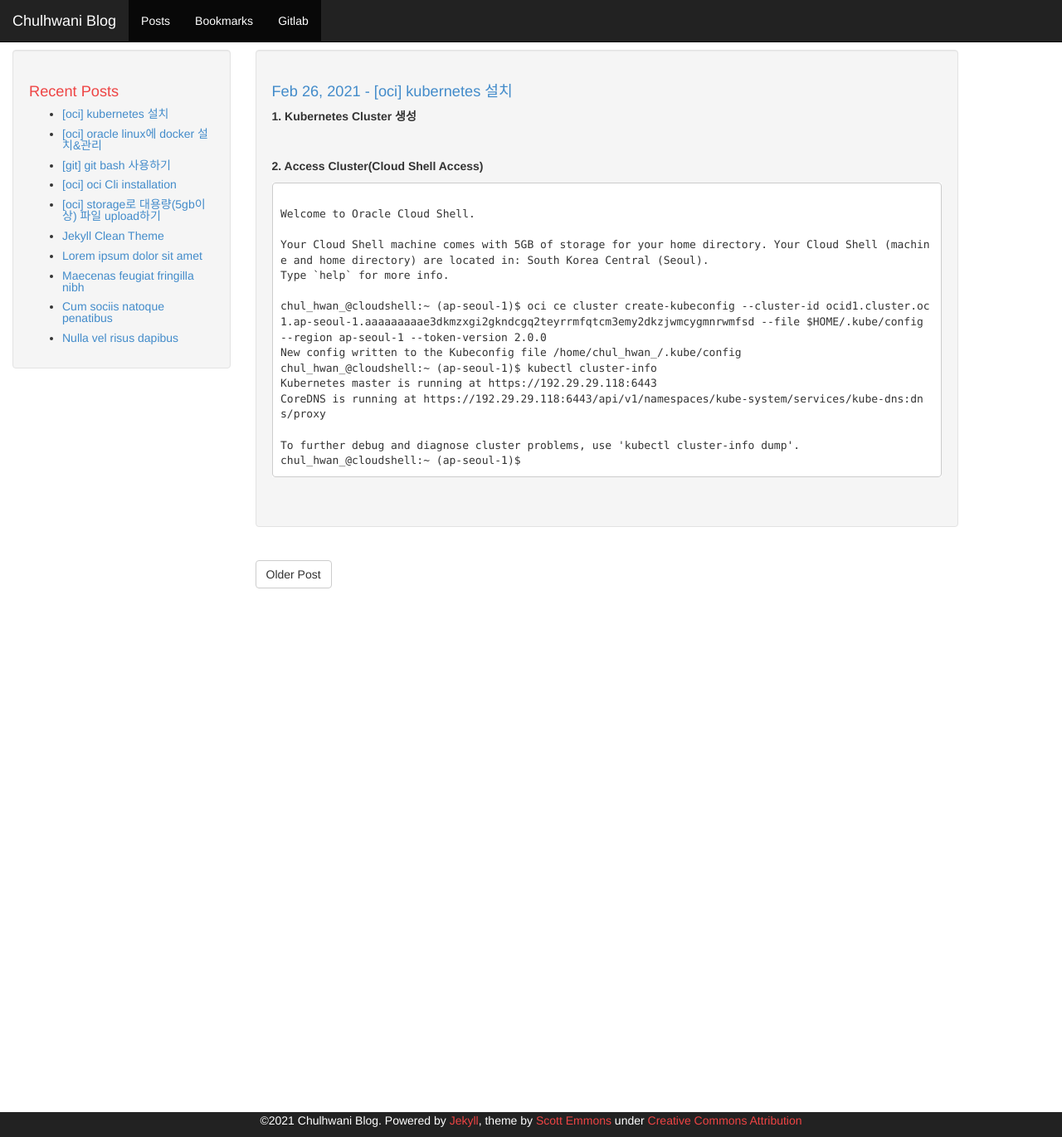
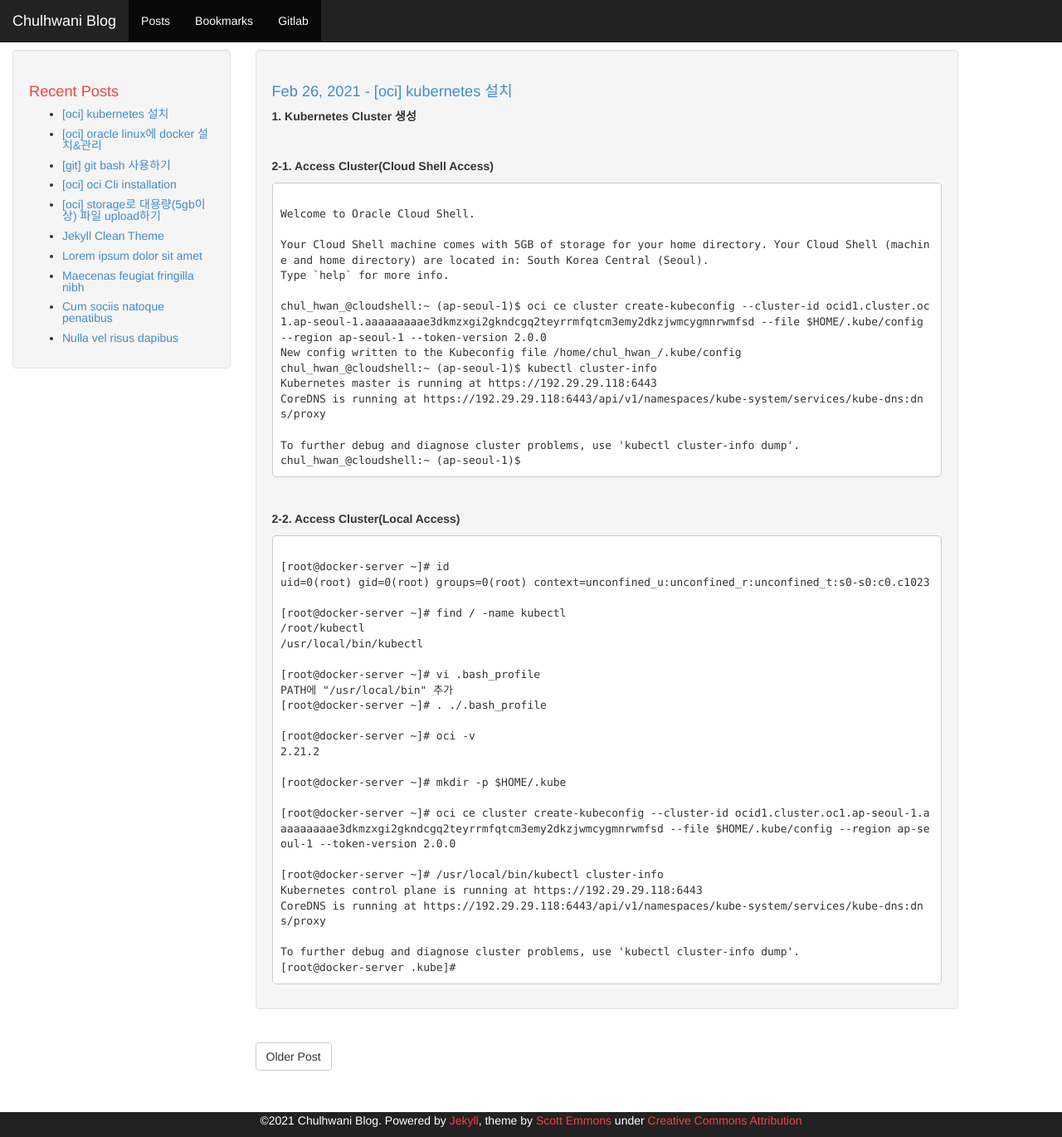
Before and after one commit to chulhwani/chulhwani.github.io, a Jekyll site: the page built from _posts/2021-02-26-[OCI] Kubernetes 설치.md, in a window 1280 px wide and 1370 px high. Shown: the whole window at 83% size. Built offline with Jekyll 4.4.1, drawn with Linux system fonts in a browser that asks for light colours; our own code applies the rules of GitHub Pages for plain Markdown files.

Commit message:
Update 2021-02-26-[OCI] Kubernetes 설치.md

```diff
--- a/_posts/2021-02-26-[OCI] Kubernetes 설치.md
+++ b/_posts/2021-02-26-[OCI] Kubernetes 설치.md
@@ -1,6 +1,6 @@
 <strong>1. Kubernetes Cluster 생성</strong>
 <p>&nbsp;</p>
-<strong>2. Access Cluster(Cloud Shell Access)</strong>
+<strong>2-1. Access Cluster(Cloud Shell Access)</strong>
 <div class="language-plaintext highlighter-rouge">
 <div class="highlight">
 <pre class="highlight"><code>
@@ -21,3 +21,34 @@ chul_hwan_@cloudshell:~ (ap-seoul-1)$
 </div>
 </div>
 <p>&nbsp;</p>
+<strong>2-2. Access Cluster(Local Access)</strong>
+<div class="language-plaintext highlighter-rouge">
+<div class="highlight">
+<pre class="highlight"><code>
+[root@docker-server ~]# id
+uid=0(root) gid=0(root) groups=0(root) context=unconfined_u:unconfined_r:unconfined_t:s0-s0:c0.c1023
+
+[root@docker-server ~]# find / -name kubectl
+/root/kubectl
+/usr/local/bin/kubectl
+
+[root@docker-server ~]# vi .bash_profile
+PATH에 "/usr/local/bin" 추가
+[root@docker-server ~]# . ./.bash_profile
+
+[root@docker-server ~]# oci -v
+2.21.2
+
+[root@docker-server ~]# mkdir -p $HOME/.kube
+
+[root@docker-server ~]# oci ce cluster create-kubeconfig --cluster-id ocid1.cluster.oc1.ap-seoul-1.aaaaaaaaae3dkmzxgi2gkndcgq2teyrrmfqtcm3emy2dkzjwmcygmnrwmfsd --file $HOME/.kube/config --region ap-seoul-1 --token-version 2.0.0
+
+[root@docker-server ~]# /usr/local/bin/kubectl cluster-info
+Kubernetes control plane is running at https://192.29.29.118:6443
+CoreDNS is running at https://192.29.29.118:6443/api/v1/namespaces/kube-system/services/kube-dns:dns/proxy
+
+To further debug and diagnose cluster problems, use 'kubectl cluster-info dump'.
+[root@docker-server .kube]#
+</code></pre>
+</div>
+</div>
```
